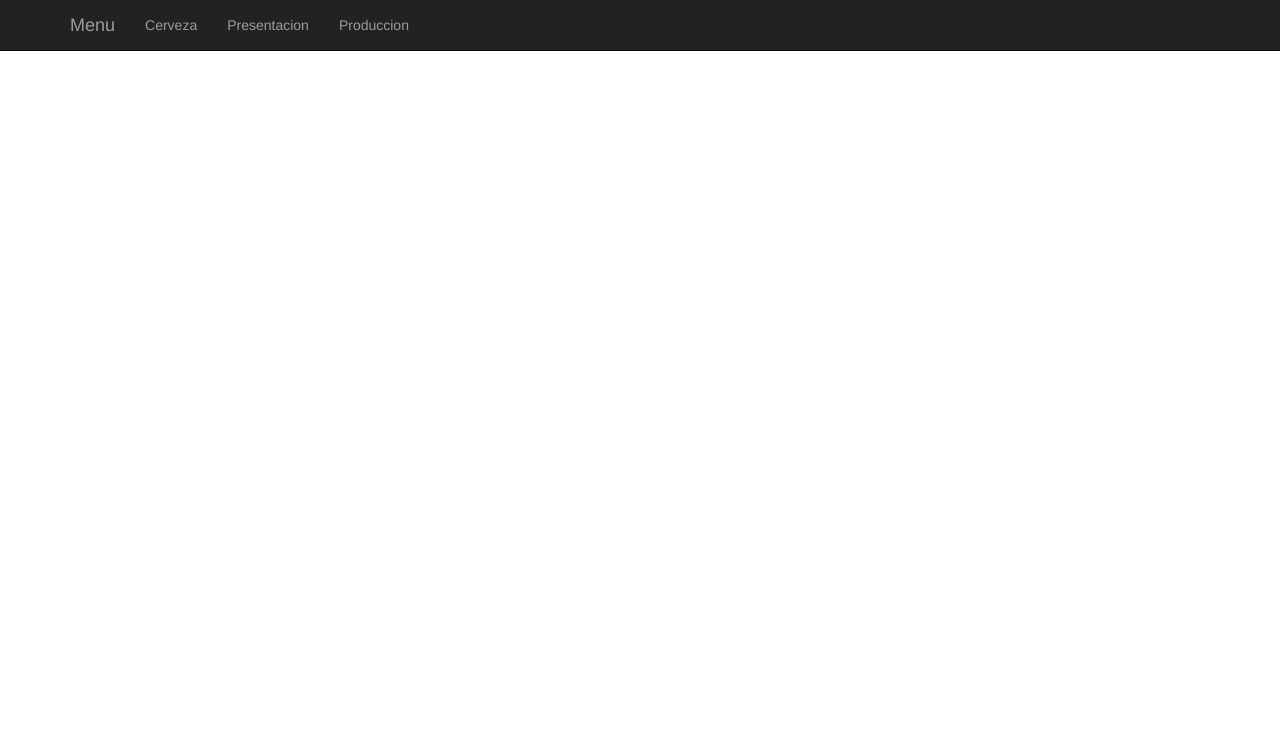
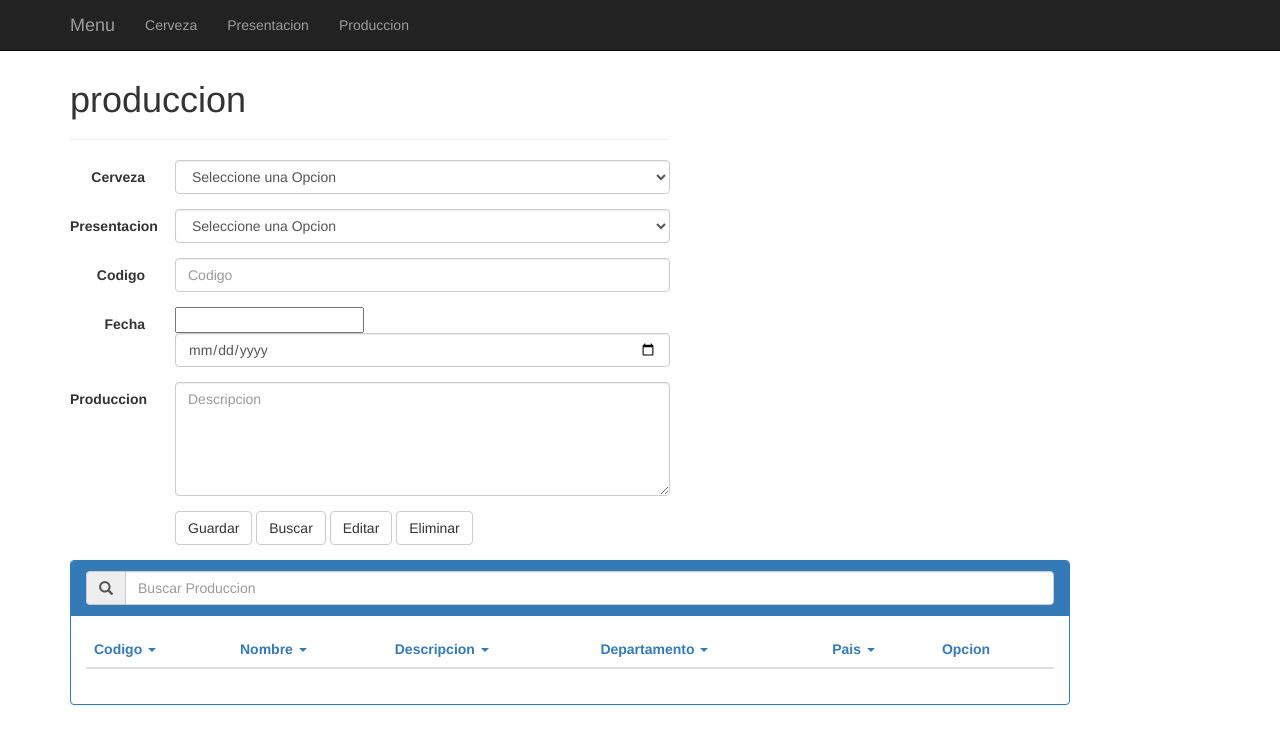
Before and after one commit to heiderllanten/TallerCerveza, a plain HTML site: page public/index.html at #/produccion in a window 1280 px wide. Drawn offline with Linux system fonts and the light colour scheme.

Commit message:
Avance Tarea Produccion

```diff
--- a/public/vista/produccion.html
+++ b/public/vista/produccion.html
@@ -1 +1,107 @@
-Produccion
+<form class="form-horizontal" role="form" name="formProduccion" style="margin-top:
+80px; width: 600px;">
+<div class="page-header">
+    <h1>produccion</h1>
+</div>
+<div class="form-group">
+    <label for="selTipo" class="col-lg-2 control-label">Cerveza</label>
+    <div class="col-lg-10">
+        <select class="form-control" id="setTipo" ng-model="produccion.tipo"
+        ng-change="listarTiposCerveza()">
+        <option value="" disabled selected>Seleccione una Opcion</option>
+    </select>
+</div>
+</div>
+<div class="form-group">
+    <label for="selPresentacion" class="col-lg-2 control-label">Presentacion</label>
+    <div class="col-lg-10">
+        <select class="form-control" id="selDepartamento" ng-model="produccion.departamento">
+            <option value="" disabled selected>Seleccione una Opcion</option>
+        </select>
+    </div>
+</div>
+<div class="form-group">
+    <label for="txtCodigo" class="col-lg-2 control-label">Codigo</label>
+    <div class="col-lg-10">
+      <input type="text" class="form-control" id="txtCodigo"
+      placeholder="Codigo" ng-model="produccion.codigo" required>
+  </div>
+</div>
+<div class="form-group">
+    <label for="dateFecha" class="col-lg-2 control-label">Fecha</label>
+    <div class="col-lg-10">
+        <input type="dat" name="">
+        <input type="date" class="form-control" id="dateFecha"
+        placeholder="Fecha" ng-model="produccion.fecha" required>
+    </div>
+</div>
+<div class="form-group">
+    <label for="txtDescripcion" class="col-lg-2 control-label">Produccion</label>
+    <div class="col-lg-10">
+        <textarea class="form-control" rows="5" id="txtDescripcion" placeholder="Descripcion"
+        ng-model="produccion.descripcion"></textarea>
+    </div>
+</div>
+<div class="form-group">
+    <div class="col-lg-offset-2 col-lg-10">
+        <input type="button" class="btn btn-default" value="Guardar" ng-click="crear(formProduccion.$valid)">
+        <input type="button" class="btn btn-default" value="Buscar" ng-click="crear(formProduccion.$valid)">
+        <input type="button" class="btn btn-default" value="Editar" ng-click="crear(formProduccion.$valid)">
+        <input type="button" class="btn btn-default" value="Eliminar" ng-click="crear(formProduccion.$valid)">
+    </div>
+</div>
+</form>
+<div class="panel panel-primary" style="width: 1000px;">
+    <div class="panel-heading">
+        <div class="input-group">
+            <span class="input-group-addon">
+                <i class="glyphicon glyphicon-search"></i>
+            </span>
+            <input type="text" class="form-control"
+            placeholder="Buscar Produccion" ng-model="txtBuscar">
+        </div>
+    </div>
+    <div class="panel-body">
+        <table class="table table-striped">
+            <thead>
+                <tr>
+                    <th>
+                        <a ng-click="ordenarPor('codigo')">Codigo</a>
+                        <a class="caret" ng-click="ordenarPor('-codigo')"></a>
+                    </th>
+                    <th>
+                        <a ng-click="ordenarPor('nombre')">Nombre</a>
+                        <a class="caret" ng-click="ordenarPor('-nombre')"></a>
+                    </th>
+                    <th>
+                        <a ng-click="ordenarPor('descripcion')">Descripcion</a>
+                        <a class="caret" ng-click="ordenarPor('-descripcion')"></a>
+                    </th>
+                    <th>
+                        <a ng-click="ordenarPor('departamento')">Departamento</a>
+                        <a class="caret" ng-click="ordenarPor('-departamento')"></a>
+                    </th>
+                    <th>
+                        <a ng-click="ordenarPor('pais')">Pais</a>
+                        <a class="caret" ng-click="ordenarPor('-pais')"></a>
+                    </th>
+                    <th>
+                        <a>Opcion</a>
+                    </th>
+                </tr>
+            </thead>
+            <tbody>
+                <tr ng-repeat="obj in produccions| orderBy:ordenarSeleccionado
+                | filter:txtBuscar" ng-click="llenarCampos(obj)">
+                <td>{{obj.codigo}}</td>
+                <td>{{obj.nombre| uppercase}}</td>
+                <td>{{obj.descripcion}}</td>
+                <td>{{obj.nombredepto| uppercase}}</td>
+                <td>{{obj.nombrepais| uppercase}}</td>
+                <td><input type="button" class="btn btn-default" value="Eliminar"
+                   ng-click="eliminar(obj)"></td>
+               </tr>
+           </tbody>
+       </table>
+   </div>
+</div>
```
